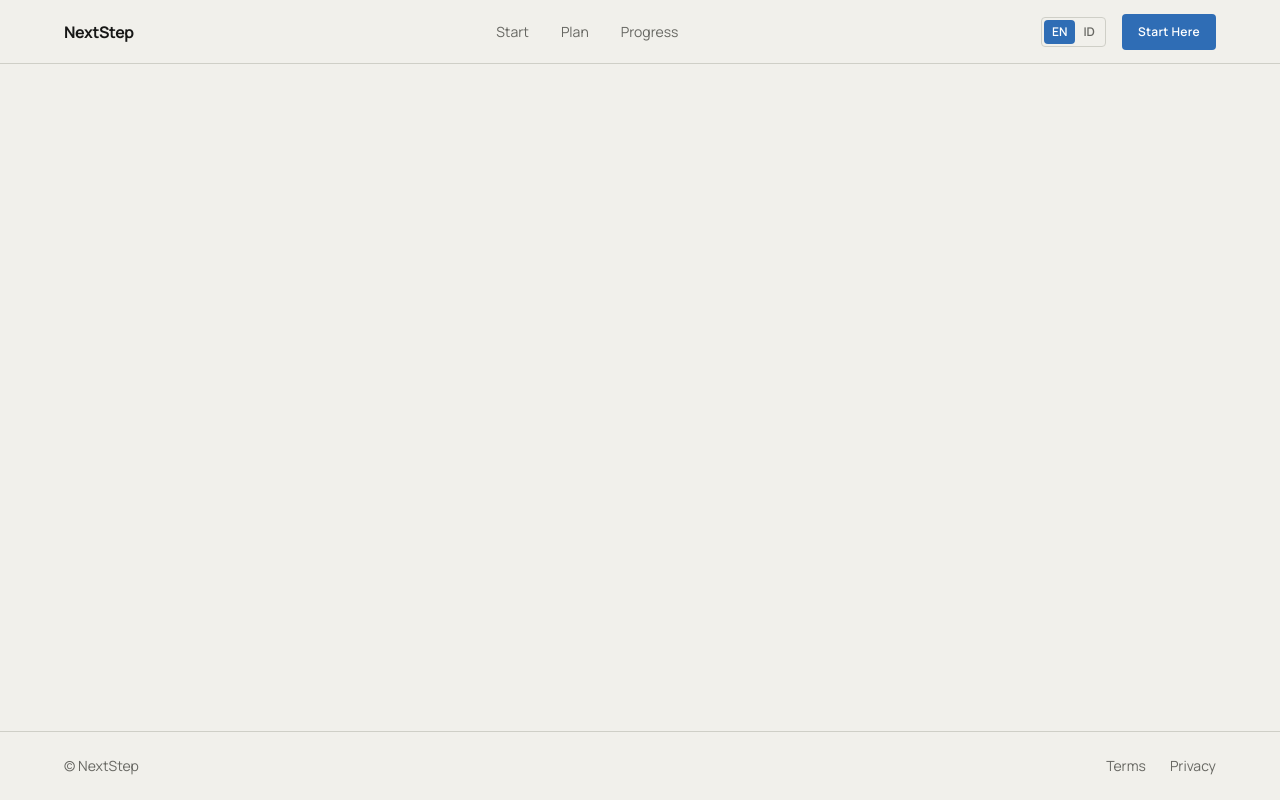
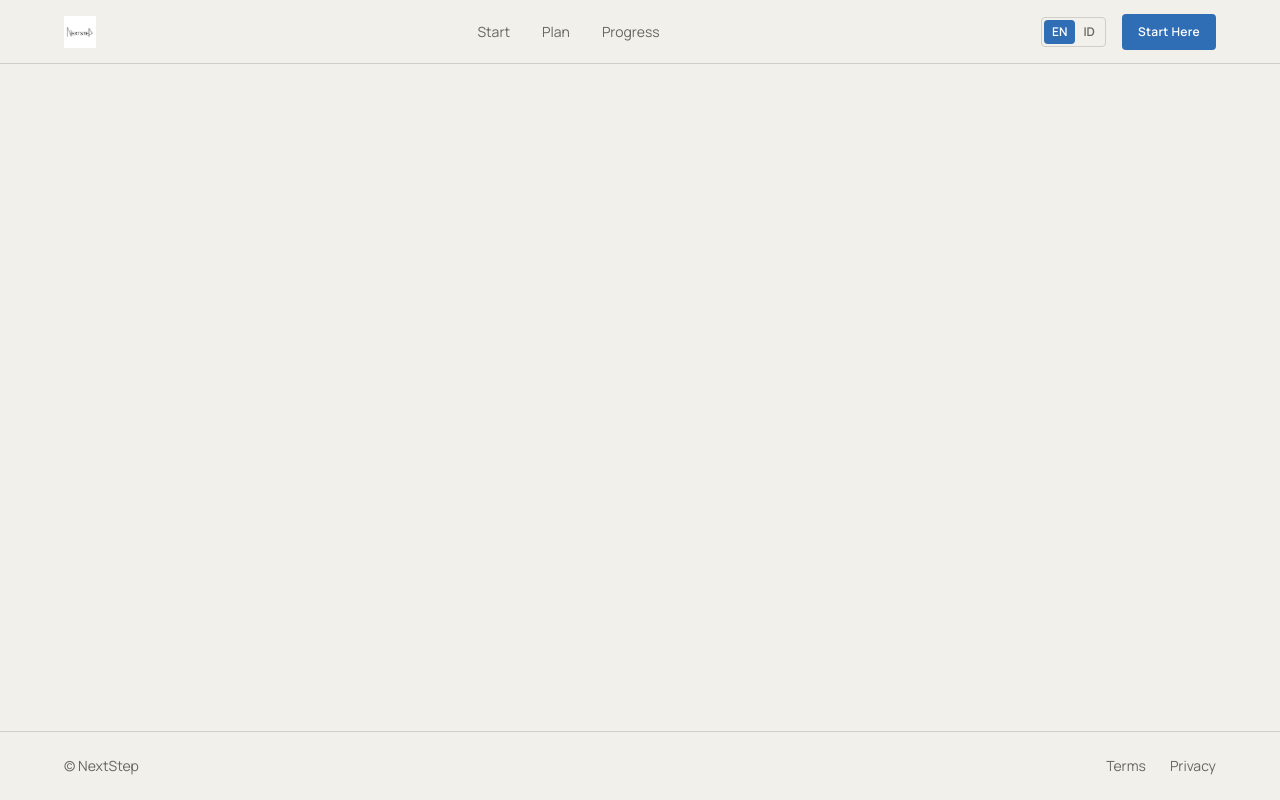
Before and after one commit to Reinerbroww/NextStep, a Next.js app: page /start/goal in a window 1280 px wide. Built offline with nearby package versions, Linux system fonts and the light colour scheme.

Commit message:
Use custom logo as favicon and navbar brand

```diff
--- a/app/(app)/layout.tsx
+++ b/app/(app)/layout.tsx
@@ -1,5 +1,6 @@
 "use client";
 
+import Image from "next/image";
 import Link from "next/link";
 import Button from "@/components/Button";
 import LanguageToggle from "@/components/LanguageToggle";
@@ -31,11 +32,15 @@ export default function AppLayout({ children }: { children: React.ReactNode }) {
     <div className="flex min-h-full flex-1 flex-col">
       <header className="h-16 border-b border-border">
         <nav className="mx-auto flex h-full w-full max-w-[1200px] items-center justify-between px-4 sm:px-6">
-          <Link
-            href="/"
-            className="text-base font-bold tracking-tight text-foreground"
-          >
-            {t.nav.logo}
+          <Link href="/" className="flex h-8 items-center">
+            <Image
+              src="/logo.png"
+              alt="NextStep"
+              width={32}
+              height={32}
+              className="h-8 w-auto"
+              priority
+            />
           </Link>
           <div className="hidden items-center gap-8 sm:flex">
             <NavLink href="/start" label={t.nav.start} />
--- a/app/layout.tsx
+++ b/app/layout.tsx
@@ -12,6 +12,10 @@ export const metadata: Metadata = {
   title: "NextStep",
   description:
     "Know what you want. Know what to do. A calm space to figure out your next step.",
+  icons: {
+    icon: "/logo.png",
+    apple: "/logo.png",
+  },
 };
 
 export default function RootLayout({ children }: { children: React.ReactNode }) {
--- a/app/page.tsx
+++ b/app/page.tsx
@@ -1,5 +1,6 @@
 "use client";
 
+import Image from "next/image";
 import Button from "@/components/Button";
 import LanguageToggle from "@/components/LanguageToggle";
 import { useTranslation } from "@/lib/i18n";
@@ -11,8 +12,15 @@ export default function Home() {
     <div className="flex flex-1 flex-col">
       <header className="h-16 border-b border-border">
         <nav className="mx-auto flex h-full w-full max-w-[1200px] items-center justify-between px-4 sm:px-6">
-          <span className="text-base font-bold tracking-tight text-foreground">
-            {t.nav.logo}
+          <span className="flex h-8 items-center">
+            <Image
+              src="/logo.png"
+              alt="NextStep"
+              width={32}
+              height={32}
+              className="h-8 w-auto"
+              priority
+            />
           </span>
           <div className="hidden items-center gap-8 text-sm text-secondary sm:flex">
             <a href="#how-it-works" className="transition-colors hover:text-primary">
```
Also changed, not shown: public/logo.png (added).
